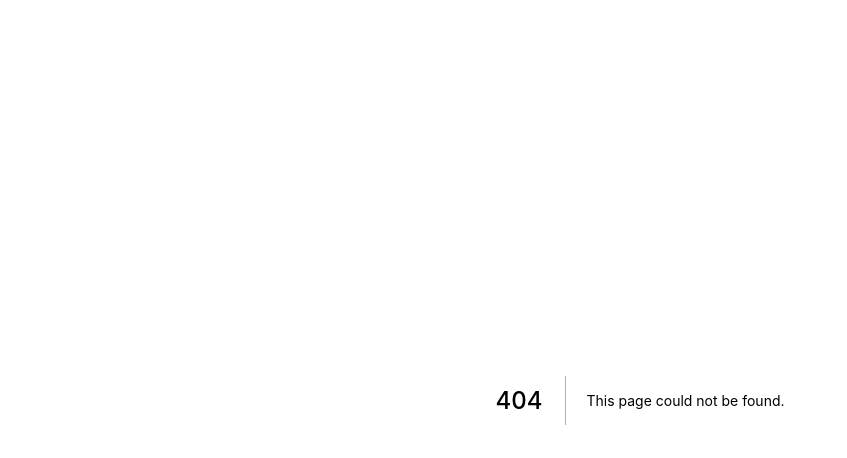
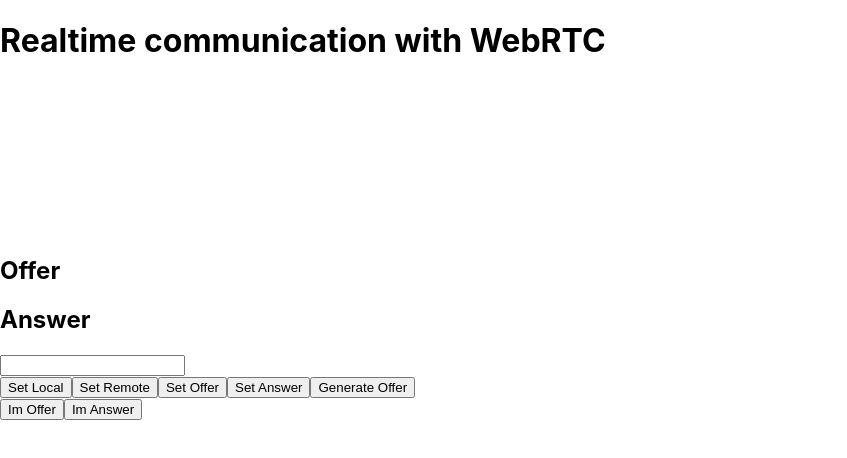
Before and after one commit to eyohadrian/nextjs-test, a Next.js app: page /chat in a window 1280 px wide. Before the commit this address had no page. Shown: the top 458 px of the page, without its empty margins (0-847 px from the left). Built offline with nearby package versions, Linux system fonts and the light colour scheme; no server answers.

Commit message:
channel working

```diff
--- a/pages/api/hello.js
+++ /dev/null
@@ -1,6 +0,0 @@
-// Next.js API route support: https://nextjs.org/docs/api-routes/introduction
-
-export default (req, res) => {
-  res.statusCode = 200
-  res.json({ name: 'John Doe' })
-}
--- /dev/null
+++ b/pages/chat/index.js
@@ -0,0 +1,155 @@
+import {Fragment, useEffect, useRef, useState} from "react";
+
+
+export default function chat() {
+  const localVideoRef = useRef();
+  const remoteVideoRef = useRef();
+  const inputRef = useRef();
+
+  const [offer, setOffer] = useState();
+  const [answer, setAnswer] = useState();
+
+  const [localConnection, setLocalConnection] = useState();
+  const [localSignaling, setLocalSignaling] = useState();
+  const [remoteSignaling, setRemoteSignaling] = useState();
+
+  //const [localDescription, setLocalDescription] = useState();
+  //const [remoteDescription, setRemoteDescription] = useState();
+
+  function setLocalDescription() {
+    localConnection.setLocalDescription(JSON.parse(inputRef.current.value)).then(e => console.log("Local Description setted"));
+  }
+
+  function setRemoteDescription() {
+    const description = JSON.parse(inputRef.current.value);
+    localConnection.setRemoteDescription(description).then(e => console.log("Remote Description setted"));
+    /*if ( description.type === 'offer') {
+      localConnection.createAnswer().then(e => setAnswer(e));
+      localConnection.ondatachannel = e => {
+        const remote = e.channel;
+        remote.onmessage = e => console.log("Remote New Message");
+        remote.onopen = e => console.log("Open");
+        setLocalSignaling(remote);
+      }
+    }*/
+  }
+
+  function setOfferInput () {
+    setOffer(JSON.parse(inputRef.current.value))
+  }
+
+  function setAnswerInput () {
+    setAnswer(JSON.parse(inputRef.current.value))
+  }
+
+  function imOffer() {
+    localConnection.onicecandidate = e =>  {
+      console.log(" NEW ice candidnat!! on localconnection reprinting SDP " )
+      console.log(JSON.stringify(localConnection.localDescription))
+    }
+    localConnection.oniceconnectionstatechange = e => console.log(e);
+    localConnection.onconnectionstatechange = e => console.log(`OnConnectionStateChange ${JSON.stringify(e)}`);
+    localConnection.onsignalingstatechange = e => console.log(`OnSignalingStateChange ${JSON.stringify(e)}`);
+
+    const sendChannel = localConnection.createDataChannel("sendChannel");
+    sendChannel.onmessage =e =>  console.log("messsage received!!!"  + e.data )
+    sendChannel.onopen = e => console.log("open!!!!");
+    sendChannel.onclose = e => console.log("closed!!!!!!");
+
+
+    localConnection.createOffer().then(o => localConnection.setLocalDescription(o) )
+  }
+
+  async function imAnswer() {
+
+    localConnection.onicecandidate = e =>  {
+      console.log(" NEW ice candidnat!! on localconnection reprinting SDP " )
+      console.log(JSON.stringify(localConnection.localDescription) )
+    }
+
+
+    localConnection.ondatachannel= event => {
+
+      const receiveChannel = event.channel;
+      receiveChannel.onmessage =e =>  console.log("messsage received!!!"  + e.data )
+      receiveChannel.onopen = e => console.log("open!!!!");
+      receiveChannel.onclose =e => console.log("closed!!!!!!");
+      localConnection.channel = receiveChannel;
+
+    }
+
+    localConnection.setRemoteDescription(offer).then(a=>console.log("done"))
+
+//create answer
+    localConnection.createAnswer().then(a => localConnection.setLocalDescription(a)).then(a=>
+      console.log(JSON.stringify(localConnection.localDescription)))
+  }
+
+  function generateOffer() {
+    const signaling = localConnection.createDataChannel("chat" ); // handles JSON.stringify/parse
+    localConnection.createOffer().then(e => setOffer(e));
+    signaling.onopen = e => console.log("Open");
+    signaling.onmessage = e => console.log("New Message");
+    setLocalSignaling(signaling);
+  }
+
+  useEffect(() =>  {
+    const configuration = {iceServers: [{urls: 'stun:stun.l.google.com:19302'}]};
+    const lc = new RTCPeerConnection();
+
+    const constraints = {audio: true, video: true};
+    const localVideo = localVideoRef.current;
+    const remoteVideo = remoteVideoRef.current;
+    let localStream;
+
+    async function loadLocalMedia() {
+      const stream = await navigator.mediaDevices.getUserMedia(constraints);
+      localVideo.srcObject = stream;
+      localStream = stream;
+    }
+
+
+    setLocalConnection(lc);
+
+    loadLocalMedia();
+// send any ice candidates to the other peer
+    console.log("log")
+    /*
+    lc.onicecandidate = e => console.log("Candidate" + JSON.stringify(e));
+    lc.oniceconnectionstatechange = e => console.log(e);
+    lc.onconnectionstatechange = e => console.log(`OnConnectionStateChange ${JSON.stringify(e)}`);
+    lc.onsignalingstatechange = e => console.log(`OnSignalingStateChange ${JSON.stringify(e)}`);
+
+
+*/
+  },[])
+
+  useEffect(() => console.log(localConnection));
+
+  return (
+    <Fragment>
+      <h1>Realtime communication with WebRTC</h1>
+      <video id="localVideo" autoPlay playsInline ref={localVideoRef} muted />
+      <video id="remoteVideo" autoPlay playsInline ref={remoteVideoRef}/>
+
+      <div>
+        <h2>Offer</h2>
+        <div>{!!offer && JSON.stringify(offer)}</div>
+        <h2>Answer</h2>
+        <div>{!!answer && JSON.stringify(answer)}</div>
+        <div>
+          <input type={"text"} ref={inputRef}/>
+        </div>
+        <button onClick={setLocalDescription}>Set Local</button>
+        <button onClick={setRemoteDescription}>Set Remote</button>
+        <button onClick={setOfferInput}>Set Offer</button>
+        <button onClick={setAnswerInput}>Set Answer</button>
+        <button onClick={generateOffer}>Generate Offer</button>
+      </div>
+      <div>
+        <button onClick={imOffer}>Im Offer</button>
+        <button onClick={imAnswer}>Im Answer</button>
+      </div>
+    </Fragment>
+  )
+}
--- a/pages/index.js
+++ b/pages/index.js
@@ -1,5 +1,6 @@
 import Head from 'next/head'
 import styles from '../styles/Home.module.css'
+
 
 export default function Home() {
   return (
@@ -18,7 +19,6 @@
           (Meanwhile, Hi Mom I ❤️ you so much!)
         </p>
       </main>
-
     </div>
   )
 }
```
Also changed, not shown: 2 other files (tests, documents, lock files or other folders).
